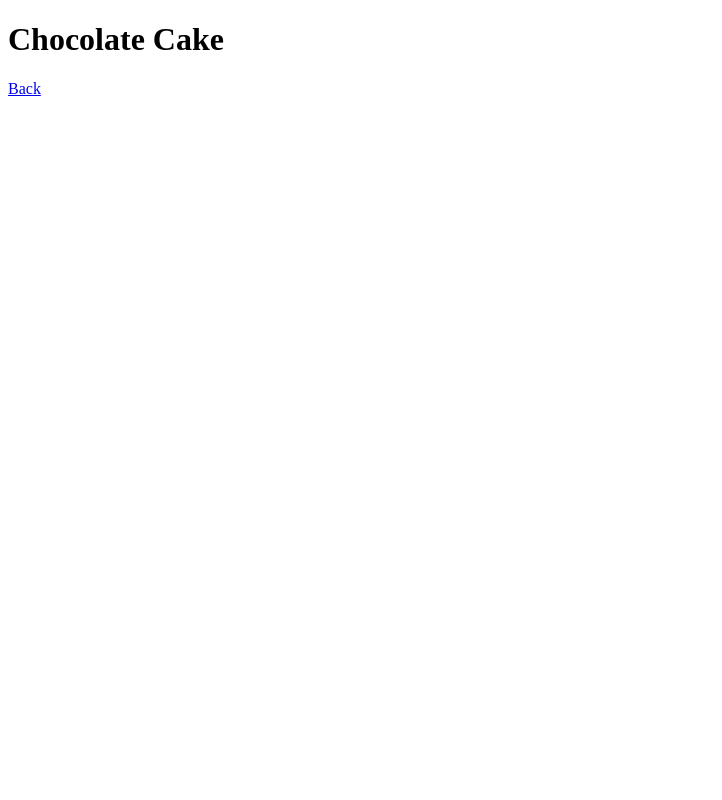
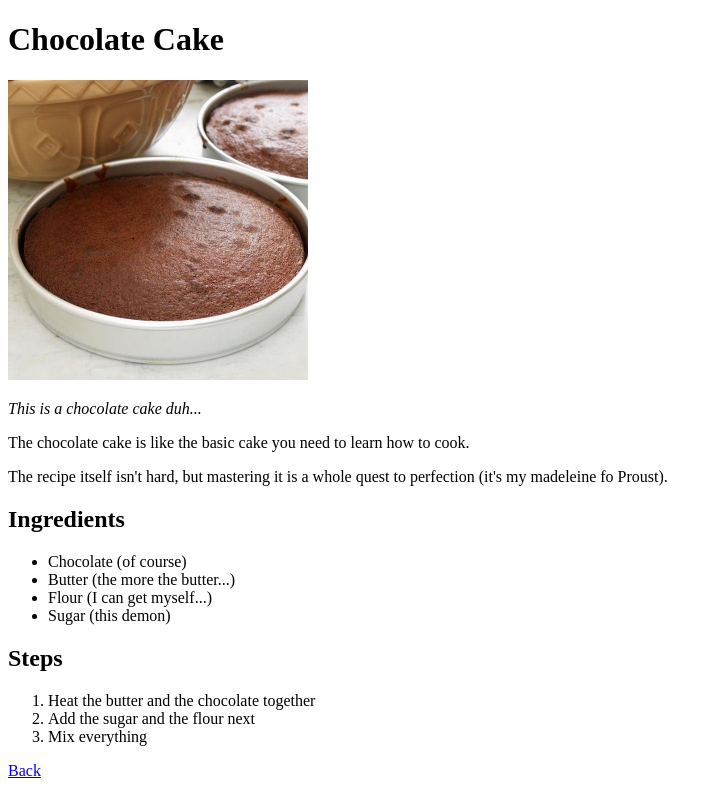
Before and after one commit to oBanton26/odin-recipes, a plain HTML site: page recipes/chocolate_cake.html in a window 1280 px wide. Shown: the whole page, without its empty margins (0-722 px from the left). Drawn offline with Linux system fonts and the light colour scheme.

Commit message:
Add content to first recipes
I added a picture of the recipe, some description, the ingredients
and finally the steps.

```diff
--- a/recipes/chocolate_cake.html
+++ b/recipes/chocolate_cake.html
@@ -8,6 +8,28 @@
     <Body>
         <h1>Chocolate Cake</h1>
 
+        <img src="../img/chocolate_cake.jpg" alt="image of a chocolate_cake" width="300" height="300">
+        <p><em>This is a chocolate cake duh...</em></p>
+
+        <p>The chocolate cake is like the basic cake you need to learn how to cook.</p>
+        <p>The recipe itself isn't hard, but mastering it is a whole quest to perfection (it's my madeleine fo Proust).</p>
+
+        <h2>Ingredients</h2>
+        <ul>
+            <li>Chocolate (of course)</li>
+            <li>Butter (the more the butter...)</li>
+            <li>Flour (I can get myself...)</li>
+            <li>Sugar (this demon)</li>
+        </ul>
+
+        <h2>Steps</h2>
+        <ol>
+            <li>Heat the butter and the chocolate together</li>
+            <li>Add the sugar and the flour next</li>
+            <li>Mix everything</li>
+        </ol>
+
+
         <a href="../index.html">Back</a>
     </Body>
 </html>
```
Also changed, not shown: img/chocolate_cake.jpg (added).
